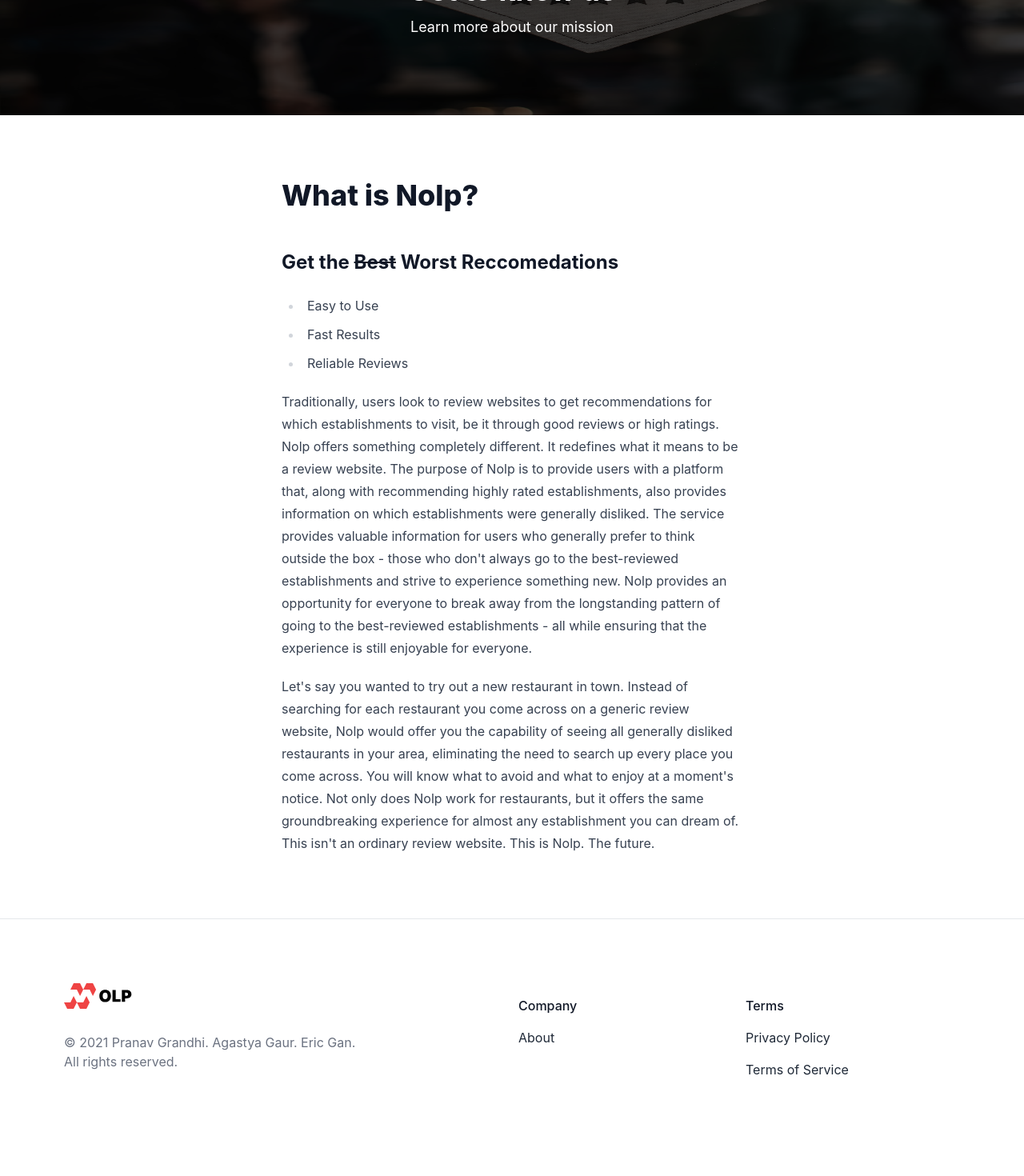
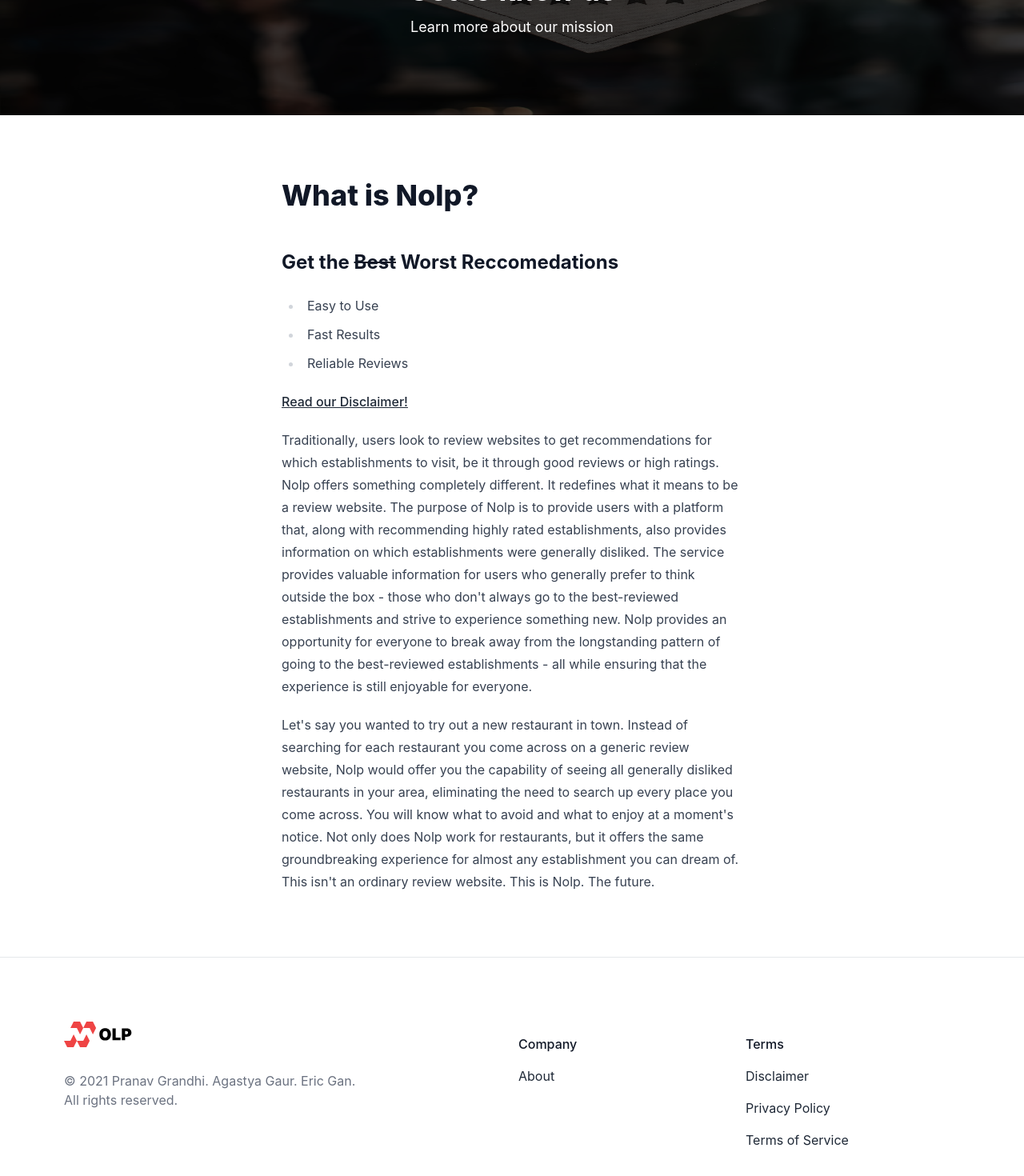
Before and after one commit to Pranav-Grandhi/nolp, a Next.js app: page /about in a window 1280 px wide. Shown: the part 290-1760 px from the top of the page at 80% size. Before the commit the page ends 1735 px from the top, so only its background shows below. Built offline with nearby package versions, Linux system fonts and the light colour scheme; no server answers; a web font is replaced by a local one; what urql would draw is missing.

Commit message:
disclaimer page made and integrated

```diff
--- a/src/components/Footer.tsx
+++ b/src/components/Footer.tsx
@@ -25,20 +25,25 @@ export default function Footer() {
             <h3 className="font-medium text-gray-900">Company</h3>
             <div>
               <Link href="/about">
-                <a className="text-gray-800 hover:text-gray-900">About</a>
+                <a className="text-gray-800 hover:text-red-500">About</a>
               </Link>
             </div>
           </div>
           <div className="py-4 space-y-4">
             <h3 className="font-medium text-gray-900">Terms</h3>
             <div>
+              <Link href='/disclaimer'>
+                <a className="text-gray-800 hover:text-red-500">Disclaimer</a>
+              </Link>
+            </div>
+            <div>
               <Link href='/privacy-policy'>
-                <a className="text-gray-800 hover:text-gray-900">Privacy Policy</a>
+                <a className="text-gray-800 hover:text-red-500">Privacy Policy</a>
               </Link>
             </div>
             <div>
               <Link href='/terms-of-service'>
-                <a className="text-gray-800 hover:text-gray-900">Terms of Service</a>
+                <a className="text-gray-800 hover:text-red-500">Terms of Service</a>
               </Link>
             </div>
           </div>
--- a/src/pages/about.tsx
+++ b/src/pages/about.tsx
@@ -1,5 +1,6 @@
 import HeroSection from 'components/hero-section'
 import { NextSeo } from 'next-seo'
+import Link from 'next/link'
 
 export default function About() {
   return (
@@ -46,6 +47,9 @@ export default function About() {
           <li>Fast Results</li>
           <li>Reliable Reviews</li>
         </ul>
+        <Link href='/disclaimer'>
+          <a className="text-gray-800 hover:text-red-500">Read our Disclaimer!</a>
+        </Link>
         <p>
           Traditionally, users look to review websites to get recommendations
           for which establishments to visit, be it through good reviews or high
--- /dev/null
+++ b/src/pages/disclaimer.tsx
@@ -0,0 +1,15 @@
+import HeroSection from "components/hero-section";
+
+export default function Disclaimer() {
+  return (
+    <>
+      <HeroSection
+        title="DISCLAIMER"
+        subtitle="This is a PARODY WEBSITE not intended for commercial use.
+        The purpose of the website to be a design project.
+        All materials provideed are merely for educational use."
+        textColor="black"
+      />
+    </>
+  )
+}
```
